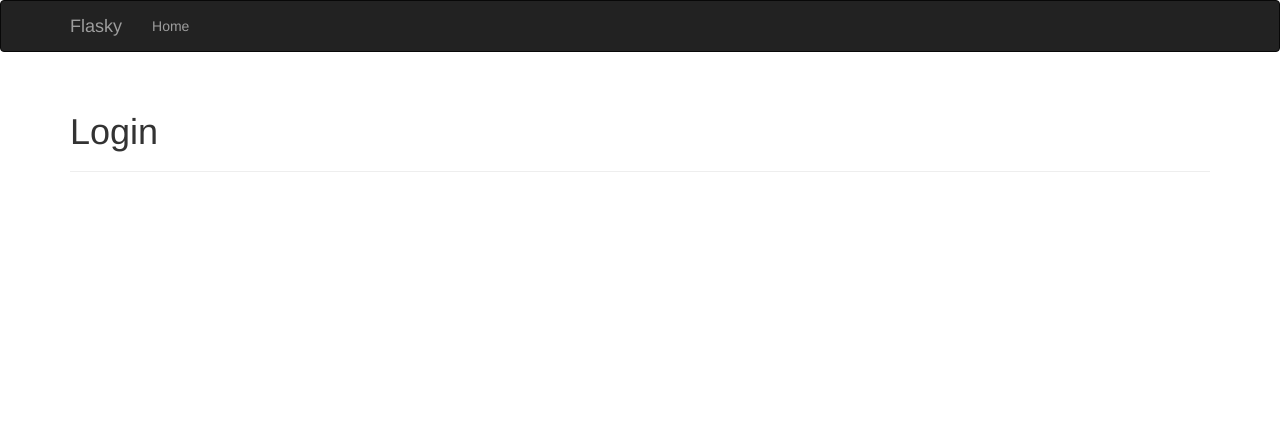
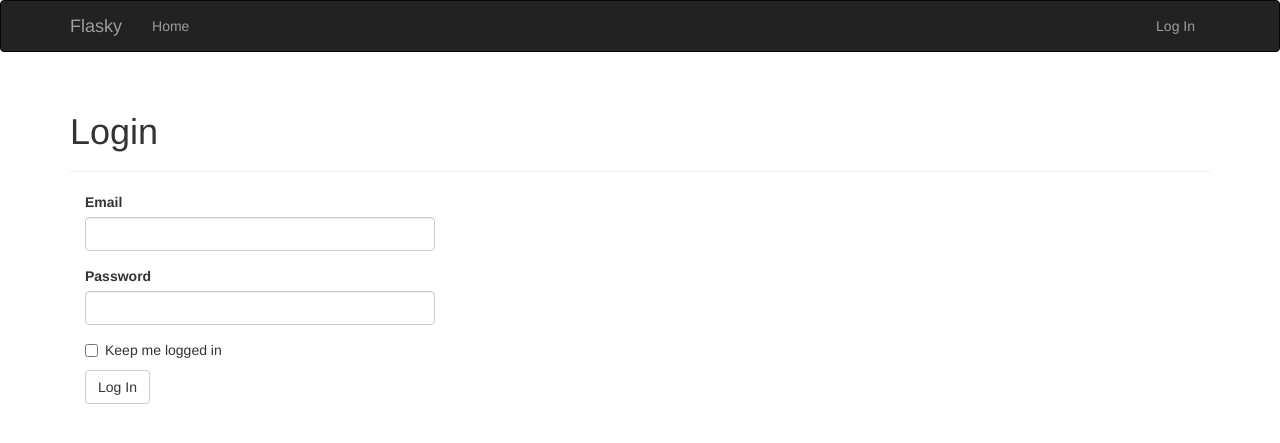
Before and after one commit to Dalikk/flaskApp, a Flask app: page /auth/login in a window 1280 px wide. Shown: the top 443 px of the page. Run offline with Flask 2, Linux system fonts and the light colour scheme; some libraries are stand-ins or nearby versions.

Commit message:
add user login and logout

```diff
--- /dev/null
+++ b/app/auth/forms.py
@@ -0,0 +1,10 @@
+from flask_wtf import FlaskForm
+from wtforms import StringField, PasswordField, BooleanField, SubmitField
+from wtforms.validators import DataRequired, Length, Email
+
+
+class LoginForm(FlaskForm):
+    email = StringField('Email', validators=[DataRequired(), Length(1, 64), Email()])
+    password = PasswordField('Password', validators=[DataRequired()])
+    remember_me = BooleanField('Keep me logged in')
+    submit = SubmitField('Log In')
--- a/app/auth/views.py
+++ b/app/auth/views.py
@@ -1,7 +1,28 @@
-from flask import render_template
+from flask import render_template, request, url_for, redirect, flash
+from flask_login import login_user, logout_user, login_required
 from . import auth
+from .forms import LoginForm
+from app.models import User
 
 
-@auth.route('/login')
+@auth.route('/login', methods=['GET', 'POST'])
 def login():
-    return render_template('auth/login.html')
+    form = LoginForm()
+    if form.validate_on_submit():
+        user = User.query.filter_by(email=form.email.data.lower()).first()
+        if user is not None and user.verify_password(form.password.data):
+            login_user(user, form.remember_me.data)
+            next = request.args.get('next')
+            if next is None or not next.startswith('/'):
+                next = url_for('main.index')
+            return redirect(next)
+        flash('Invalid email or password')
+    return render_template('auth/login.html', form=form)
+
+
+@auth.route('/logout')
+@login_required
+def logout():
+    logout_user()
+    flash('You have been logged out')
+    return redirect(url_for('main.index'))
--- a/app/templates/auth/login.html
+++ b/app/templates/auth/login.html
@@ -1,4 +1,5 @@
 {% extends "base.html" %}
+{% import "bootstrap/wtf.html" as wtf %}
 
 {% block title %}Flasky - Login{% endblock %}
 
@@ -6,4 +7,7 @@
 <div class="page-header">
     <h1>Login</h1>
 </div>
+<div class="col-md-4">
+    {{ wtf.quick_form(form) }}
+</div>
 {% endblock %}
--- a/app/templates/base.html
+++ b/app/templates/base.html
@@ -24,6 +24,13 @@
             <ul class="nav navbar-nav">
                 <li><a href="{{ url_for('main.index') }}">Home</a></li>
             </ul>
+            <ul class="nav navbar-nav navbar-right">
+                {% if current_user.is_authenticated %}
+                <li><a href="{{ url_for('auth.logout') }}">Log Out</a></li>
+                {% else %}
+                <li><a href="{{ url_for('auth.login') }}">Log In</a></li>
+                {% endif %}
+            </ul>
         </div>
     </div>
 </div>
```
